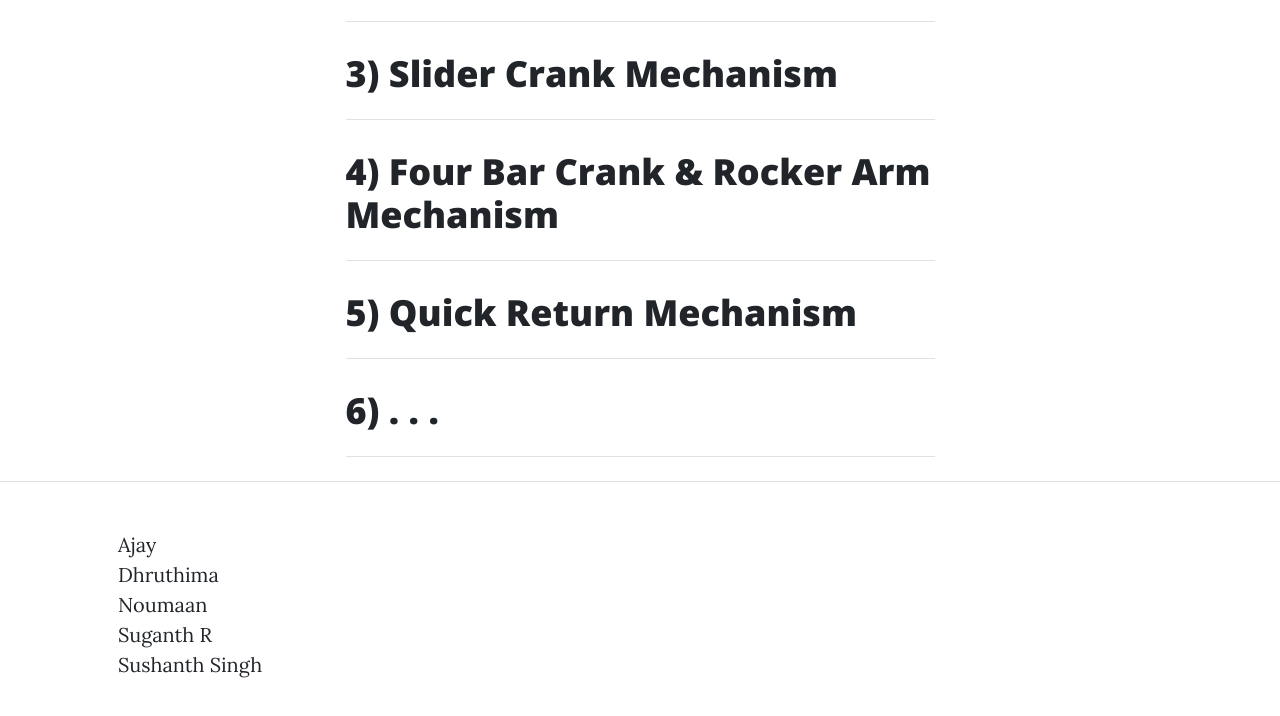
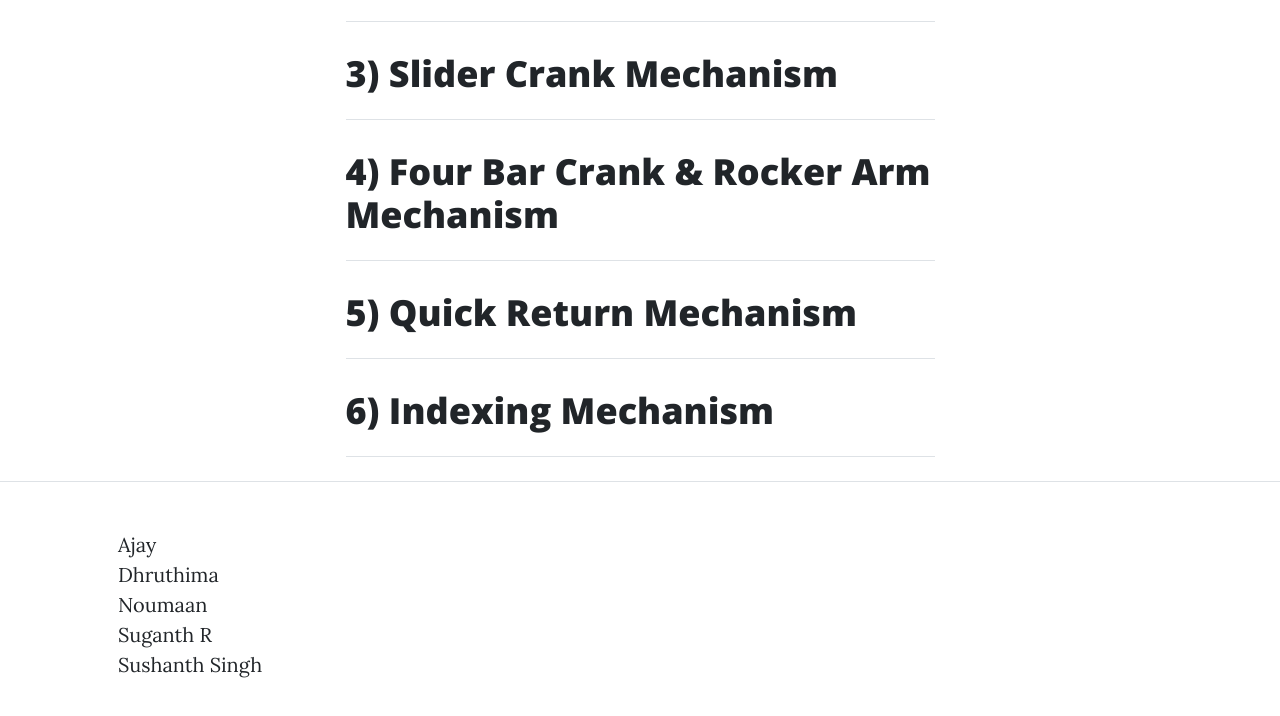
Before and after one commit to suganth26092001/Dynamics.github.io, a plain HTML site: page index.html in a window 1280 px wide. Shown: the part 1020-1736 px from the top of the page. Drawn offline with nearby package versions, Linux system fonts and the light colour scheme.

Commit message:
Update index.html

```diff
--- a/index.html
+++ b/index.html
@@ -85,7 +85,7 @@
                   <hr class="my-4" />
                   <!-- Post preview-->
                   <div class="post-preview">
-                      <a href="EX6.html"><h2 class="post-title">6)   . . .  </h2></a>
+                      <a href="EX6.html"><h2 class="post-title">6) Indexing Mechanism  </h2></a>
                   </div>
                     <!-- Divider-->
                     <hr class="my-4" />
```
